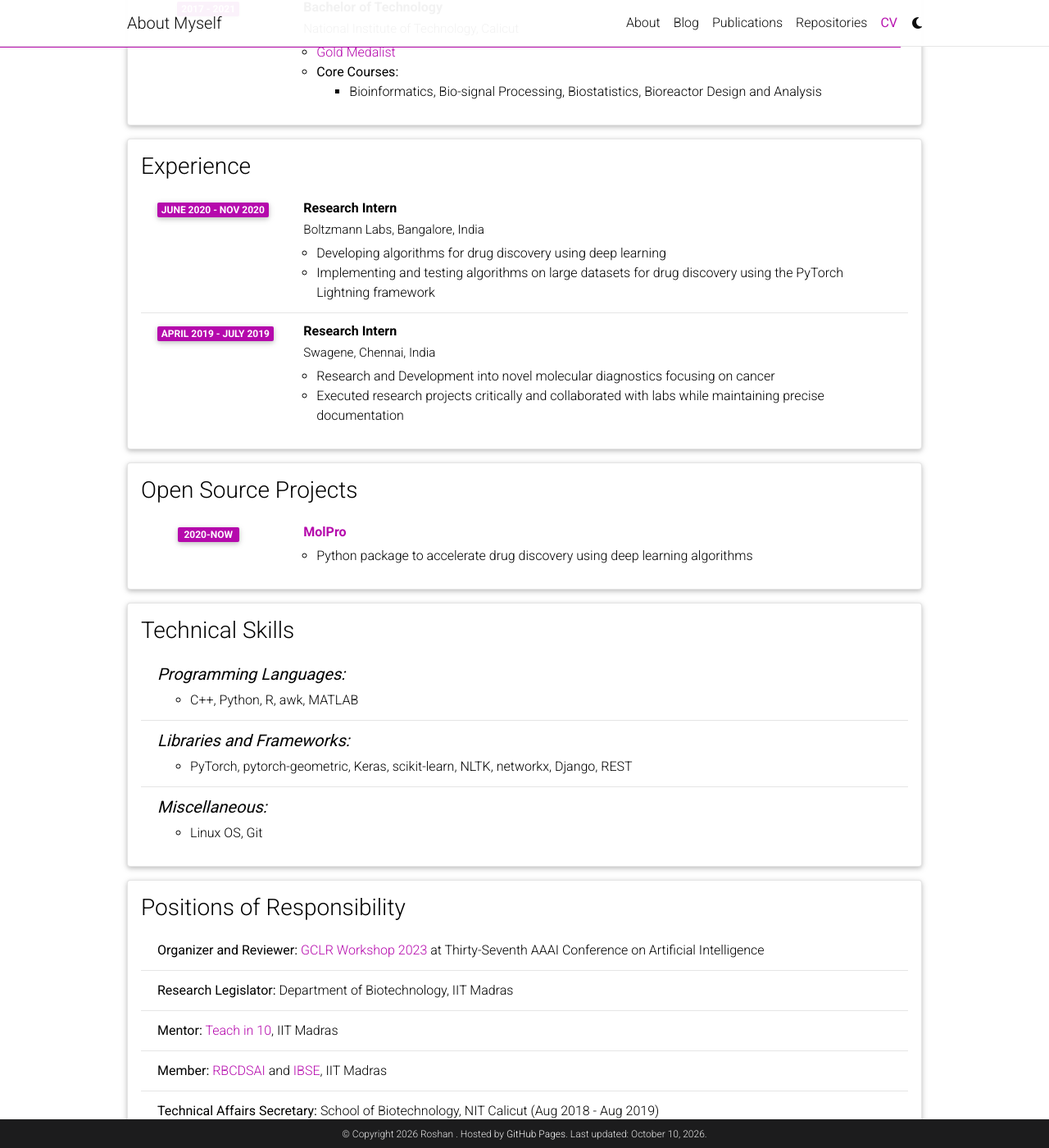
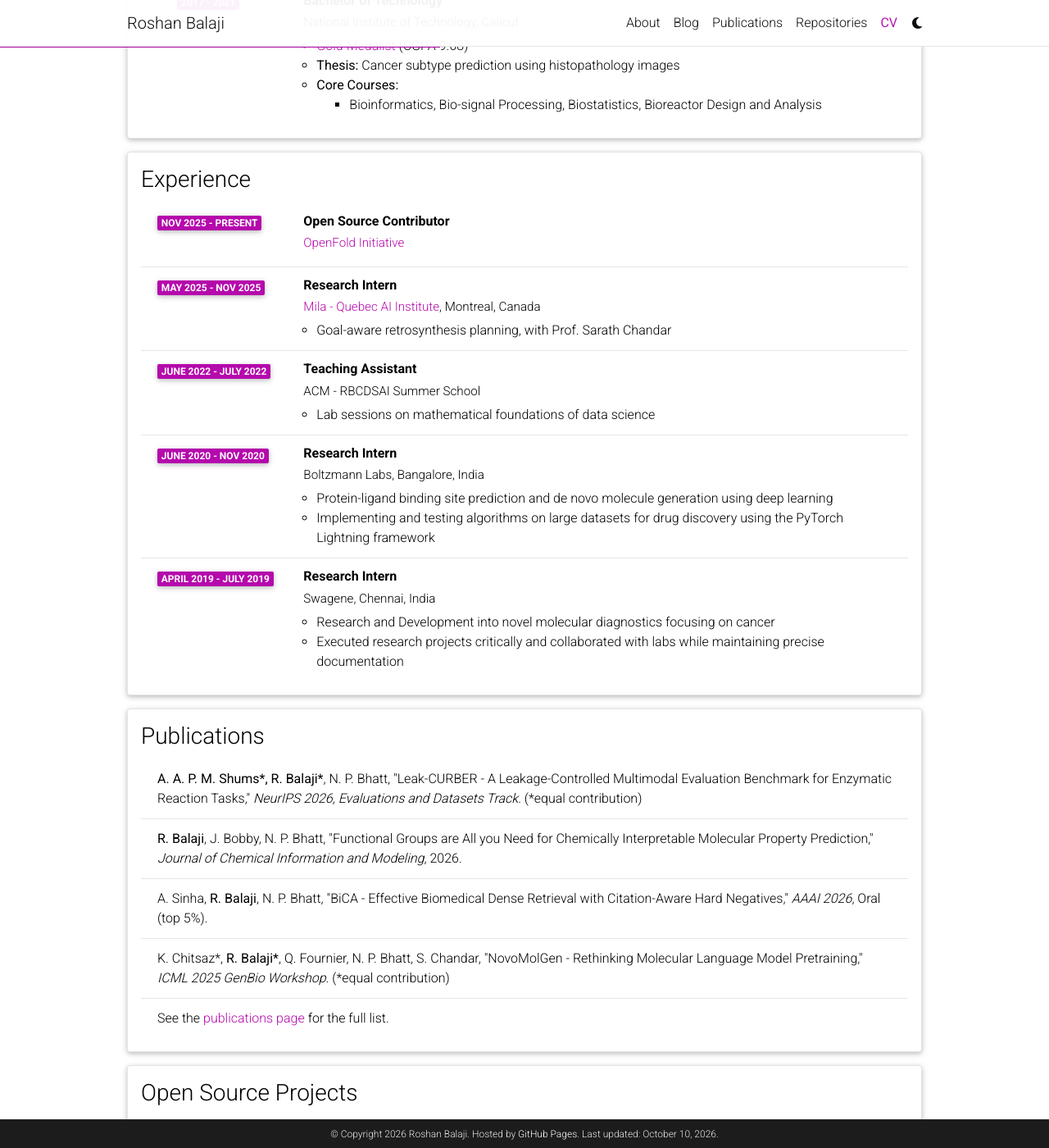
Before and after one commit to roshanmsb/roshanmsb.github.io, a Jekyll site: the page built from _pages/cv.md, in a window 1280 px wide and 1400 px high, scrolled down 643 px. Shown: the whole window at 82% size. Built offline with Jekyll 4.4.1, drawn with Linux system fonts in a browser that asks for light colours; comment, search, counter and statistics services are not loaded; a style sheet for code colours, icons or effects is not loaded; some of the changed text lies outside the part shown.

Commit message:
Update whole website

```diff
--- a/_config.yml
+++ b/_config.yml
@@ -2,13 +2,13 @@
 # Site settings
 # -----------------------------------------------------------------------------
 
-title: About Myself # the website title (if blank, full name will be used instead)
+title: Roshan Balaji # the website title (if blank, full name will be used instead)
 first_name: Roshan
 middle_name:
-last_name:
+last_name: Balaji
 email: bt21d401@smail.iitm.ac.in
 description: > # the ">" symbol means to ignore newlines until "footer_text:"
-  Website for Roshan.
+  Personal website of Roshan Balaji, PhD scholar at IIT Madras working on AI for biology.
 footer_text: >
   Hosted by <a href="https://pages.github.com/" target="_blank">GitHub Pages</a>.
 keywords: academic-website  # add your own keywords or leave empty
@@ -267,8 +267,8 @@ display_categories: # these categories will be displayed on the front page of yo
 
 scholar:
 
-  last_name: [Roshan]
-  first_name: [M S B]
+  last_name: [Balaji, B]
+  first_name: [Roshan, Roshan M S]
 
   style: apa
   locale: en
--- a/_data/cv.yml
+++ b/_data/cv.yml
@@ -2,9 +2,7 @@
   type: map
   contents:
     - name: Full Name
-      value: Roshan M S B
-    - name: Date of Birth
-      value: 7th August 1999
+      value: Roshan Balaji
     - name: Languages
       value: English, Tamil, Malayalam, Hindi
 
@@ -15,7 +13,8 @@
       institution: Indian Institute of Technology, Madras
       year: 2021 - Present
       description:
-        - AI/ML for Biotechnology
+        - <a href="https://www.pmrf.in/">Prime Minister's Research Fellow</a>
+        - Wadhwani School of Data Science and Department of Biotechnology
         - title: <b>Teaching Assistant:</b>
           contents:
             - <a href="https://www.youtube.com/playlist?list=PLZ2ps__7DhBapdXdBZInSjonWNAUL6Ycm">Big Data and Biological Networks</a>, Multivariate Data Analysis, Industrial AI Laboratory, Programming for Biological Engineers, Bio-process Control, Current Topics in Synthetic Biology
@@ -23,7 +22,8 @@
       institution: National Institute of Technology, Calicut
       year: 2017 - 2021
       description:
-        -  <a href="https://drive.google.com/file/d/1HJSHQV7Z3cJhvjrrh6HcZ2ialQwyx05J/view?usp=sharing">Gold Medalist</a>
+        -  <a href="https://drive.google.com/file/d/1HJSHQV7Z3cJhvjrrh6HcZ2ialQwyx05J/view?usp=sharing">Gold Medalist</a> (CGPA 9.08)
+        - "<b>Thesis:</b> Cancer subtype prediction using histopathology images"
         - title: <b>Core Courses:</b>
           contents:
               -  Bioinformatics, Bio-signal Processing, Biostatistics, Bioreactor Design and Analysis
@@ -31,11 +31,27 @@
 - title: Experience
   type: time_table
   contents:
+    - title: Open Source Contributor
+      institution: <a href="https://openfold.io/">OpenFold Initiative</a>
+      year: Nov 2025 - Present
+
+    - title: Research Intern
+      institution: <a href="https://mila.quebec/">Mila - Quebec AI Institute</a>, Montreal, Canada
+      year: May 2025 - Nov 2025
+      description:
+        - Goal-aware retrosynthesis planning, with Prof. Sarath Chandar
+
+    - title: Teaching Assistant
+      institution: ACM - RBCDSAI Summer School
+      year: June 2022 - July 2022
+      description:
+        - Lab sessions on mathematical foundations of data science
+
     - title: Research Intern
       institution: Boltzmann Labs, Bangalore, India
       year: June 2020 - Nov 2020
       description:
-        - Developing algorithms for drug discovery using deep learning
+        - Protein-ligand binding site prediction and de novo molecule generation using deep learning
         - Implementing and testing algorithms on large datasets for drug discovery using the PyTorch Lightning framework
 
     - title: Research Intern
@@ -44,6 +60,15 @@
       description:
         - Research and Development into novel molecular diagnostics focusing on cancer
         - Executed research projects critically and collaborated with labs while maintaining precise documentation
+
+- title: Publications
+  type: list
+  contents:
+    - <b>A. A. P. M. Shums*, R. Balaji*</b>, N. P. Bhatt, "Leak-CURBER - A Leakage-Controlled Multimodal Evaluation Benchmark for Enzymatic Reaction Tasks," <i>NeurIPS 2026, Evaluations and Datasets Track</i>. (*equal contribution)
+    - <b>R. Balaji</b>, J. Bobby, N. P. Bhatt, "Functional Groups are All you Need for Chemically Interpretable Molecular Property Prediction," <i>Journal of Chemical Information and Modeling</i>, 2026.
+    - A. Sinha, <b>R. Balaji</b>, N. P. Bhatt, "BiCA - Effective Biomedical Dense Retrieval with Citation-Aware Hard Negatives," <i>AAAI 2026</i>, Oral (top 5%).
+    - K. Chitsaz*, <b>R. Balaji*</b>, Q. Fournier, N. P. Bhatt, S. Chandar, "NovoMolGen - Rethinking Molecular Language Model Pretraining," <i>ICML 2025 GenBio Workshop</i>. (*equal contribution)
+    - See the <a href="/publications/">publications page</a> for the full list.
 
 - title: Open Source Projects
   type: time_table
@@ -68,7 +93,8 @@
 - title: Positions of Responsibility
   type: list
   contents:
-    - <b>Organizer and Reviewer:</b> <a href="https://sites.google.com/view/gclr2023/organizers?authuser=0">GCLR Workshop 2023</a> at Thirty-Seventh AAAI Conference on Artificial Intelligence
+    - <b>Organizer and Program Chair:</b> GCLR Workshop at AAAI <a href="https://sites.google.com/view/gclr2023/organizers?authuser=0">2023</a> and 2026
+    - <b>Reviewer:</b> International Conference on Intelligent Systems for Molecular Biology (ISMB)
     - <b>Research Legislator:</b> Department of Biotechnology, IIT Madras
     - <b>Mentor:</b> <a href="https://drive.google.com/file/d/1_nSbT1WdKqYWq96r-sPtXniOke8QRMkO/view?usp=drive_link">Teach in 10</a>, IIT Madras
     - <b>Member:</b> <a href="https://rbcdsai.iitm.ac.in/people/roshan-msb/">RBCDSAI</a> and <a href="https://ibse.iitm.ac.in/people/roshan/">IBSE</a>, IIT Madras
```
Also changed, not shown: _bibliography/papers.bib (+85 -2 lines), _news/announcement_10.md (added, +8 -0 lines), _news/announcement_11.md (added, +8 -0 lines), _news/announcement_12.md (added, +8 -0 lines), _news/announcement_6.md (added, +8 -0 lines), _news/announcement_7.md (added, +8 -0 lines), _news/announcement_8.md (added, +8 -0 lines), _news/announcement_9.md (added, +8 -0 lines), _pages/about.md (+3 -3 lines), 1 other file.
